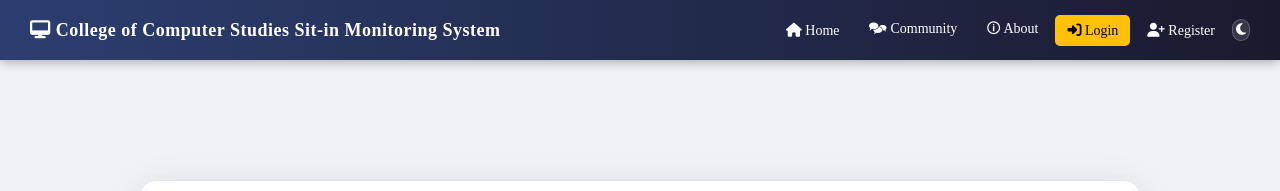
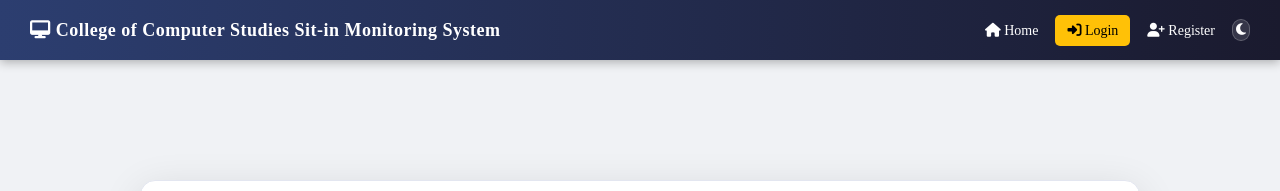
Before and after one commit to PaulPasulojan-hub/sysarch, a website: page index.html in a window 1280 px wide. Shown: the top 191 px of the page. Drawn offline with Linux system fonts and the light colour scheme; some packages are replaced by stand-ins of ours; a script that the page names is missing.

Commit message:
commiittteeeddddddddddddddd!!!!!!!!!!!!

```diff
--- a/index.html
+++ b/index.html
@@ -178,8 +178,6 @@
         <div class="logo-text"><i class="fa fa-desktop"></i> College of Computer Studies Sit-in Monitoring System</div>
         <ul class="nav-links">
             <li><a href="home.html"><i class="fa fa-home"></i> Home</a></li>
-            <li><a href="#">🗫 Community</a></li>
-            <li><a href="#">🛈 About</a></li>
             <li><a href="index.html" class="active"><i class="fa fa-right-to-bracket"></i> Login</a></li>
             <li><a href="register.html"><i class="fa fa-user-plus"></i> Register</a></li>
             <li>
```
